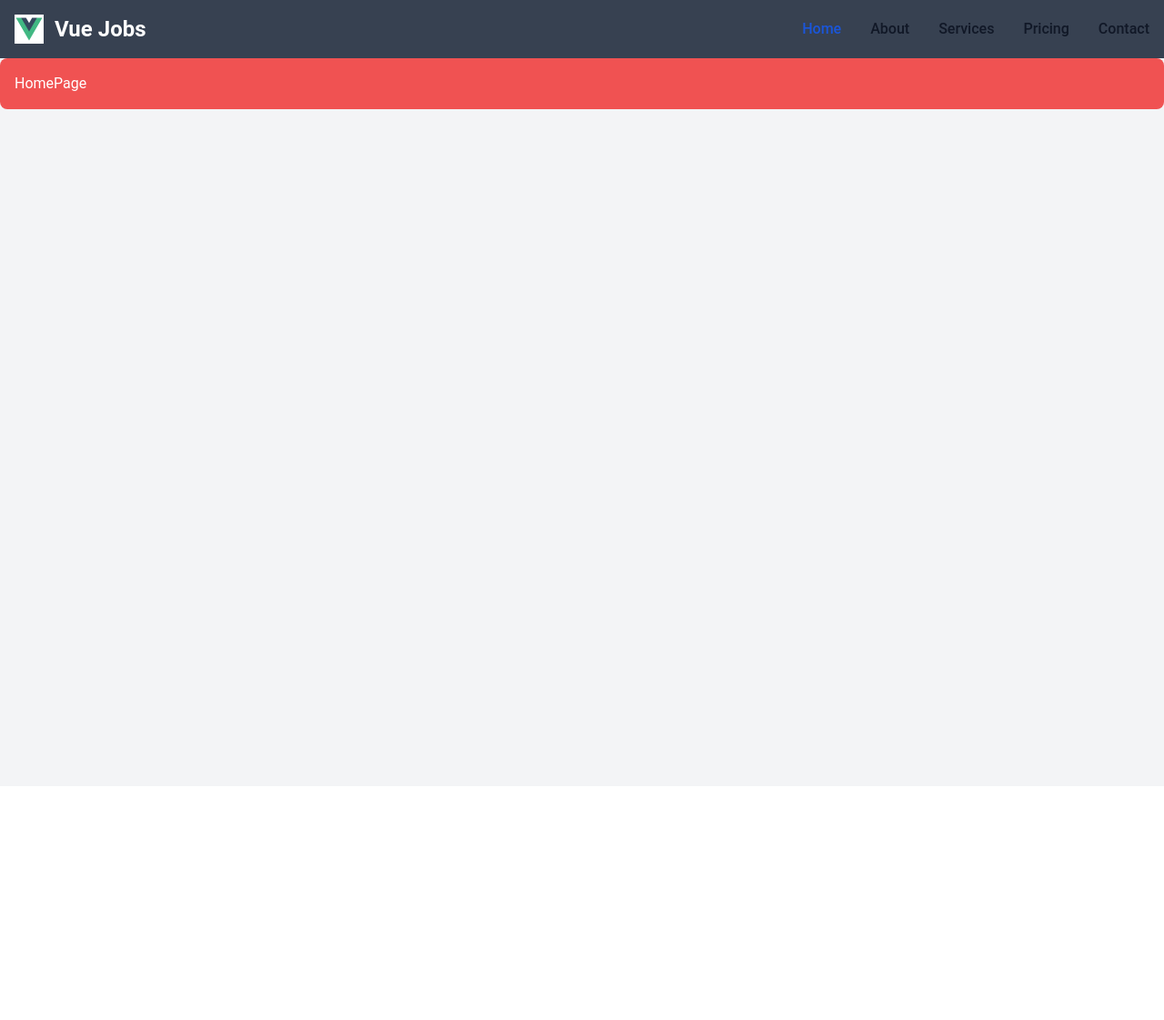
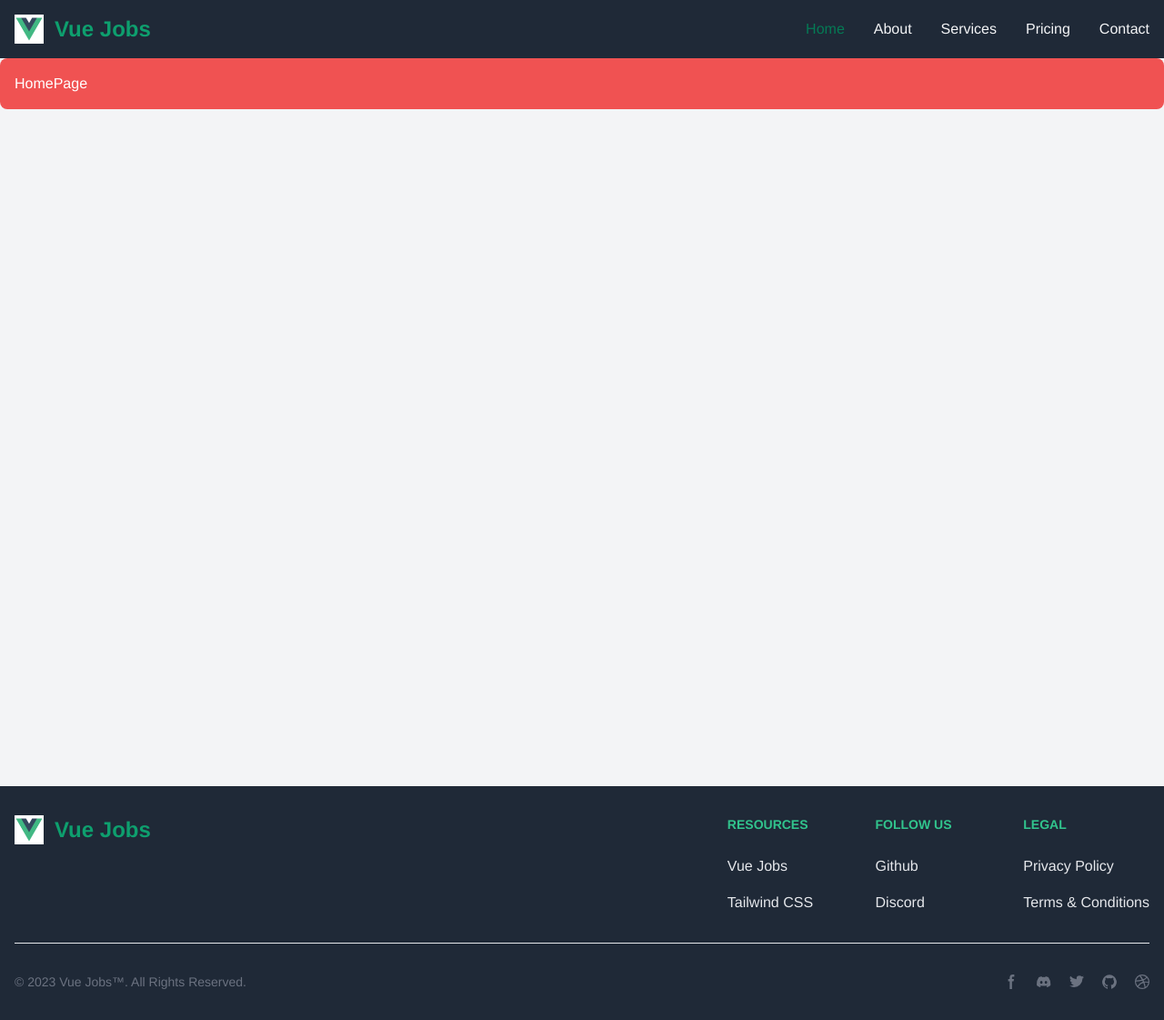
Before and after one commit to MikiChristian07/Vue-Jobs, a React (Vite) app: page / in a window 1280 px wide. Shown: the whole page at 91% size. Before the commit the page ends 864 px from the top, so only its background shows below. Built offline with nearby package versions, Linux system fonts and the light colour scheme.

Commit message:
Implemented the Footer component

```diff
--- /dev/null
+++ b/src/components/Footer.jsx
@@ -0,0 +1,92 @@
+import logo from '../assets/images/vue_logo.png'
+
+const Footer = () => {
+  return (
+    <footer className="bg-gray-800 dark:bg-gray-200">
+        <div className="mx-auto w-full max-w-screen-xl p-4 py-6 lg:py-8">
+            <div className="md:flex md:justify-between">
+            <div className="mb-6 md:mb-0">
+                <a href="https://Vue Jobs.com/" className="flex items-center">
+                    <img src={logo} className="h-8 me-3" alt="Vue Jobs Logo" />
+                    <span className="self-center text-2xl font-semibold whitespace-nowrap text-green-500">Vue Jobs</span>
+                </a>
+            </div>
+            <div className="grid grid-cols-2 gap-8 sm:gap-6 sm:grid-cols-3">
+                <div>
+                    <h2 className="mb-6 text-sm font-semibold text-green-400 uppercase dark:text-white">Resources</h2>
+                    <ul className="text-gray-200 dark:text-gray-400 font-medium">
+                        <li className="mb-4">
+                            <a href="https://Vue Jobs.com/" className="hover:underline">Vue Jobs</a>
+                        </li>
+                        <li>
+                            <a href="https://tailwindcss.com/" className="hover:underline">Tailwind CSS</a>
+                        </li>
+                    </ul>
+                </div>
+                <div>
+                    <h2 className="mb-6 text-sm font-semibold text-gray-900 uppercase text-green-400">Follow us</h2>
+                    <ul className="text-gray-200 dark:text-gray-400 font-medium">
+                        <li className="mb-4">
+                            <a href="https://github.com/themesberg/Vue Jobs" className="hover:underline ">Github</a>
+                        </li>
+                        <li>
+                            <a href="https://discord.gg/4eeurUVvTy" className="hover:underline">Discord</a>
+                        </li>
+                    </ul>
+                </div>
+                <div>
+                    <h2 className="mb-6 text-sm font-semibold text-gray-900 uppercase text-green-400">Legal</h2>
+                    <ul className="text-gray-200 dark:text-gray-400 font-medium">
+                        <li className="mb-4">
+                            <a href="#" className="hover:underline">Privacy Policy</a>
+                        </li>
+                        <li>
+                            <a href="#" className="hover:underline">Terms &amp; Conditions</a>
+                        </li>
+                    </ul>
+                </div>
+            </div>
+        </div>
+        <hr className="my-6 border-gray-200 sm:mx-auto dark:border-gray-700 lg:my-8" />
+        <div className="sm:flex sm:items-center sm:justify-between">
+            <span className="text-sm text-gray-500 sm:text-center dark:text-gray-400">© 2023 <a href="https://Vue Jobs.com/" className="hover:underline">Vue Jobs™</a>. All Rights Reserved.
+            </span>
+            <div className="flex mt-4 sm:justify-center sm:mt-0">
+                <a href="#" className="text-gray-500 hover:text-gray-900 dark:hover:text-white">
+                    <svg className="w-4 h-4" aria-hidden="true" xmlns="http://www.w3.org/2000/svg" fill="currentColor" viewBox="0 0 8 19">
+                            <path fillRule="evenodd" d="M6.135 3H8V0H6.135a4.147 4.147 0 0 0-4.142 4.142V6H0v3h2v9.938h3V9h2.021l.592-3H5V3.591A.6.6 0 0 1 5.592 3h.543Z" clipRule="evenodd"/>
+                        </svg>
+                    <span className="sr-only">Facebook page</span>
+                </a>
+                <a href="#" className="text-gray-500 hover:text-gray-900 dark:hover:text-white ms-5">
+                    <svg className="w-4 h-4" aria-hidden="true" xmlns="http://www.w3.org/2000/svg" fill="currentColor" viewBox="0 0 21 16">
+                            <path d="M16.942 1.556a16.3 16.3 0 0 0-4.126-1.3 12.04 12.04 0 0 0-.529 1.1 15.175 15.175 0 0 0-4.573 0 11.585 11.585 0 0 0-.535-1.1 16.274 16.274 0 0 0-4.129 1.3A17.392 17.392 0 0 0 .182 13.218a15.785 15.785 0 0 0 4.963 2.521c.41-.564.773-1.16 1.084-1.785a10.63 10.63 0 0 1-1.706-.83c.143-.106.283-.217.418-.33a11.664 11.664 0 0 0 10.118 0c.137.113.277.224.418.33-.544.328-1.116.606-1.71.832a12.52 12.52 0 0 0 1.084 1.785 16.46 16.46 0 0 0 5.064-2.595 17.286 17.286 0 0 0-2.973-11.59ZM6.678 10.813a1.941 1.941 0 0 1-1.8-2.045 1.93 1.93 0 0 1 1.8-2.047 1.919 1.919 0 0 1 1.8 2.047 1.93 1.93 0 0 1-1.8 2.045Zm6.644 0a1.94 1.94 0 0 1-1.8-2.045 1.93 1.93 0 0 1 1.8-2.047 1.918 1.918 0 0 1 1.8 2.047 1.93 1.93 0 0 1-1.8 2.045Z"/>
+                        </svg>
+                    <span className="sr-only">Discord community</span>
+                </a>
+                <a href="#" className="text-gray-500 hover:text-gray-900 dark:hover:text-white ms-5">
+                    <svg className="w-4 h-4" aria-hidden="true" xmlns="http://www.w3.org/2000/svg" fill="currentColor" viewBox="0 0 20 17">
+                        <path fillRule="evenodd" d="M20 1.892a8.178 8.178 0 0 1-2.355.635 4.074 4.074 0 0 0 1.8-2.235 8.344 8.344 0 0 1-2.605.98A4.13 4.13 0 0 0 13.85 0a4.068 4.068 0 0 0-4.1 4.038 4 4 0 0 0 .105.919A11.705 11.705 0 0 1 1.4.734a4.006 4.006 0 0 0 1.268 5.392 4.165 4.165 0 0 1-1.859-.5v.05A4.057 4.057 0 0 0 4.1 9.635a4.19 4.19 0 0 1-1.856.07 4.108 4.108 0 0 0 3.831 2.807A8.36 8.36 0 0 1 0 14.184 11.732 11.732 0 0 0 6.291 16 11.502 11.502 0 0 0 17.964 4.5c0-.177 0-.35-.012-.523A8.143 8.143 0 0 0 20 1.892Z" clipRule="evenodd"/>
+                    </svg>
+                    <span className="sr-only">Twitter page</span>
+                </a>
+                <a href="#" className="text-gray-500 hover:text-gray-900 dark:hover:text-white ms-5">
+                    <svg className="w-4 h-4" aria-hidden="true" xmlns="http://www.w3.org/2000/svg" fill="currentColor" viewBox="0 0 20 20">
+                            <path fillRule="evenodd" d="M10 .333A9.911 9.911 0 0 0 6.866 19.65c.5.092.678-.215.678-.477 0-.237-.01-1.017-.014-1.845-2.757.6-3.338-1.169-3.338-1.169a2.627 2.627 0 0 0-1.1-1.451c-.9-.615.07-.6.07-.6a2.084 2.084 0 0 1 1.518 1.021 2.11 2.11 0 0 0 2.884.823c.044-.503.268-.973.63-1.325-2.2-.25-4.516-1.1-4.516-4.9A3.832 3.832 0 0 1 4.7 7.068a3.56 3.56 0 0 1 .095-2.623s.832-.266 2.726 1.016a9.409 9.409 0 0 1 4.962 0c1.89-1.282 2.717-1.016 2.717-1.016.366.83.402 1.768.1 2.623a3.827 3.827 0 0 1 1.02 2.659c0 3.807-2.319 4.644-4.525 4.889a2.366 2.366 0 0 1 .673 1.834c0 1.326-.012 2.394-.012 2.72 0 .263.18.572.681.475A9.911 9.911 0 0 0 10 .333Z" clipRule="evenodd"/>
+                    </svg>
+                    <span className="sr-only">GitHub account</span>
+                </a>
+                <a href="#" className="text-gray-500 hover:text-gray-900 dark:hover:text-white ms-5">
+                    <svg className="w-4 h-4" aria-hidden="true" xmlns="http://www.w3.org/2000/svg" fill="currentColor" viewBox="0 0 20 20">
+                        <path fillRule="evenodd" d="M10 0a10 10 0 1 0 10 10A10.009 10.009 0 0 0 10 0Zm6.613 4.614a8.523 8.523 0 0 1 1.93 5.32 20.094 20.094 0 0 0-5.949-.274c-.059-.149-.122-.292-.184-.441a23.879 23.879 0 0 0-.566-1.239 11.41 11.41 0 0 0 4.769-3.366ZM8 1.707a8.821 8.821 0 0 1 2-.238 8.5 8.5 0 0 1 5.664 2.152 9.608 9.608 0 0 1-4.476 3.087A45.758 45.758 0 0 0 8 1.707ZM1.642 8.262a8.57 8.57 0 0 1 4.73-5.981A53.998 53.998 0 0 1 9.54 7.222a32.078 32.078 0 0 1-7.9 1.04h.002Zm2.01 7.46a8.51 8.51 0 0 1-2.2-5.707v-.262a31.64 31.64 0 0 0 8.777-1.219c.243.477.477.964.692 1.449-.114.032-.227.067-.336.1a13.569 13.569 0 0 0-6.942 5.636l.009.003ZM10 18.556a8.508 8.508 0 0 1-5.243-1.8 11.717 11.717 0 0 1 6.7-5.332.509.509 0 0 1 .055-.02 35.65 35.65 0 0 1 1.819 6.476 8.476 8.476 0 0 1-3.331.676Zm4.772-1.462A37.232 37.232 0 0 0 13.113 11a12.513 12.513 0 0 1 5.321.364 8.56 8.56 0 0 1-3.66 5.73h-.002Z" clipRule="evenodd"/>
+                    </svg>
+                    <span className="sr-only">Dribbble account</span>
+                </a>
+            </div>
+        </div>
+        </div>
+    </footer>
+  )
+}
+
+export default Footer;
--- a/src/components/Navbar.jsx
+++ b/src/components/Navbar.jsx
@@ -4,12 +4,12 @@
 
 const Navbar = () => {
   return (
-    <nav className="bg-gray-700 border-gray-700 dark:bg-gray-900">
+    <nav className="bg-gray-800 border-gray-50 dark:bg-white-900">
       <div className="max-w-screen-xl flex flex-wrap items-center justify-between mx-auto p-4">
         {/* Logo Section */}
         <Link to="/" className="flex items-center space-x-3 rtl:space-x-reverse">
           <img src={logo} className="h-8" alt="Site Logo" />
-          <span className="self-center text-2xl font-semibold whitespace-nowrap text-white">
+          <span className="self-center text-2xl font-semibold whitespace-nowrap text-green-500">
             Vue Jobs
           </span>
         </Link>
@@ -21,7 +21,7 @@
           className="
             inline-flex
             items-center p-2 w-10 h-10
-            justify-center text-sm text-gray-500
+            justify-center text-sm text-white-500
             rounded-lg md:hidden hover:bg-gray-100
             focus:outline-none focus:ring-2 focus:ring-gray-200
             dark:text-gray-400 dark:hover:bg-gray-700
@@ -53,9 +53,9 @@
             className="
               font-medium flex flex-col p-4 md:p-0 mt-4 border
               border-gray-700 rounded-lg
-              bg-gray-700 md:flex-row md:space-x-8
+              bg-gray-200 md:flex-row md:space-x-8
               rtl:space-x-reverse md:mt-0 md:border-0
-              md:bg-transparent dark:bg-gray-800
+              md:bg-transparent dark:bg-gray-700
               md:dark:bg-gray-900 dark:border-gray-700"
           >
             {["Home", "About", "Services", "Pricing", "Contact"].map((item) => (
@@ -63,14 +63,14 @@
                 <Link
                   to={item === "Home" ? "/" : `/${item.toLowerCase()}`}
                   className={`
-                    block py-2 px-3 text-gray-900 rounded
+                    block py-2 px-3 text-gray-100 rounded font-sans
                     hover:bg-gray-100 md:hover:bg-transparent md:border-0
-                    md:hover:text-blue-700 md:p-0 dark:text-white md:dark:hover:text-blue-500
+                    md:hover:text-green-700 md:p-0 dark:text-white md:dark:hover:text-white-500
                     dark:hover:bg-gray-700 dark:hover:text-white
                     md:dark:hover:bg-transparent
                     ${
                       item === "Home"
-                        ? "text-white bg-blue-700 md:bg-transparent md:text-blue-700 md:p-0 dark:text-white md:dark:text-blue-500"
+                        ? "text-white bg-green-600 md:bg-transparent md:text-green-600 md:p-0 dark:text-white md:dark:text-green-600"
                         : ""
                     }`}
                   aria-current={item === "Home" ? "page" : undefined}
--- a/src/layouts/MainLayout.jsx
+++ b/src/layouts/MainLayout.jsx
@@ -2,6 +2,7 @@
 import { ToastContainer } from "react-toastify";
 import 'react-toastify/dist/ReactToastify.css';
 import Navbar from '../components/Navbar';
+import Footer from "../components/Footer";
 
 const MainLayout = () => {
   return (
@@ -11,6 +12,7 @@
         <Outlet />
       </main>
       <ToastContainer />
+      <Footer />
     </div>
   );
 };
--- a/tailwind.config.js
+++ b/tailwind.config.js
@@ -11,7 +11,7 @@
   theme: {
     extend: {
       fontFamily: {
-        sans: ['Roboto', 'sans-serif']
+        sans: ['Helvetica Neue', 'Arial', 'sans-serif']
       },
       gridTemplateColumns: {
         '70/30': '70% 30%',
```
